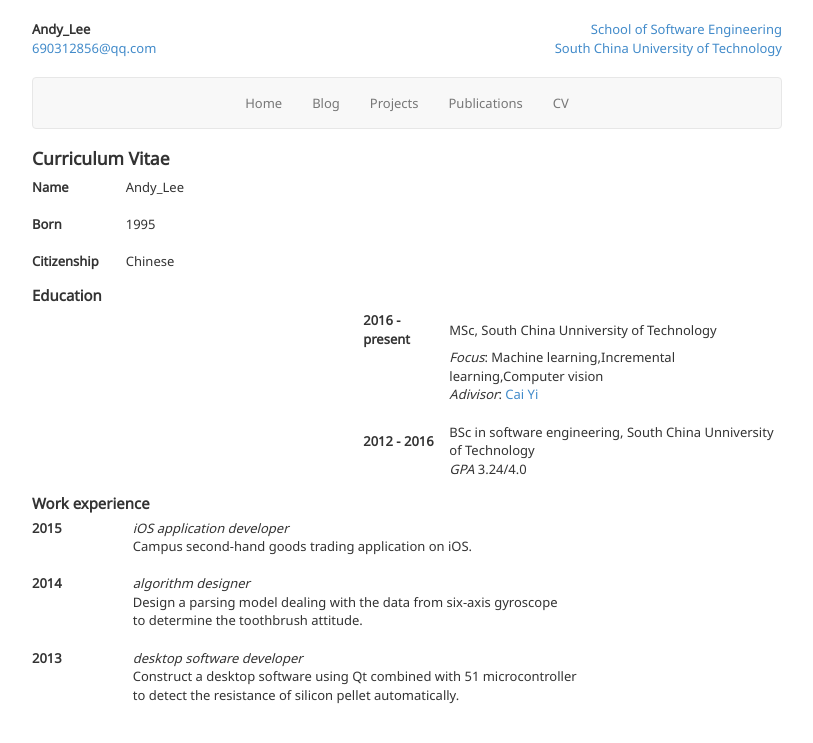
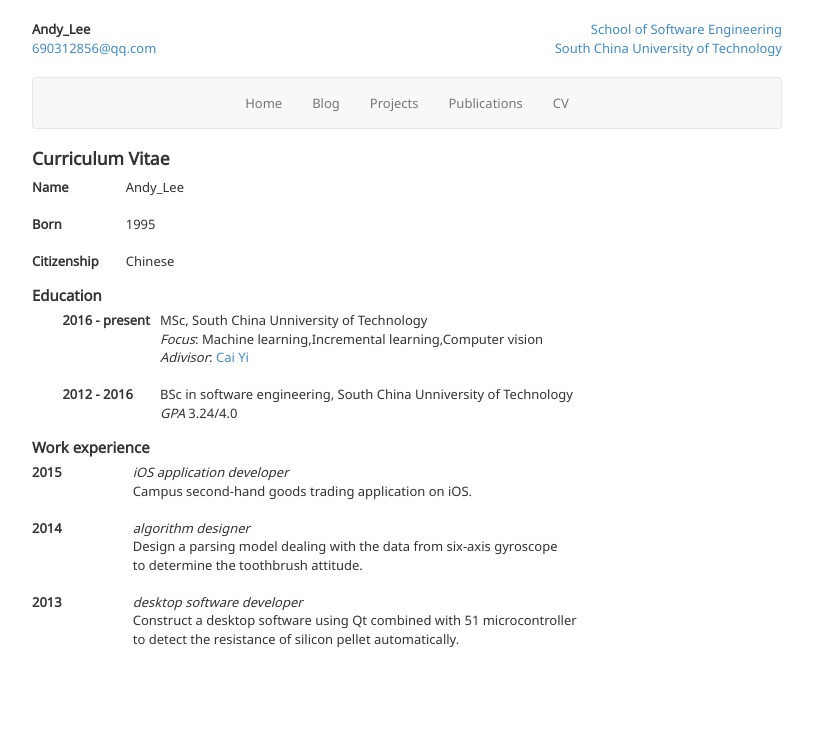
Before and after one commit to 690312856/690312856.github.io, a Jekyll site: the page built from cv.md, in a window 1280 px wide. Shown: the top 743 px of the page, without its empty margins (233-1046 px from the left). Built offline with Jekyll 4.4.1, drawn with Linux system fonts in a browser that asks for light colours; nearby versions of some CDN libraries; library files that are not in the unit come from our copies; Markdown is read by kramdown in place of the engine named in the settings.

```diff
--- a/cv.md
+++ b/cv.md
@@ -15,10 +15,10 @@ layout: default
 ## Education
 
 |---|---|---|
-| &nbsp;&nbsp;&nbsp;&nbsp;&nbsp;&nbsp;&nbsp;&nbsp;&nbsp;&nbsp;&nbsp;&nbsp;&nbsp;&nbsp;&nbsp;&nbsp;&nbsp;&nbsp;&nbsp;&nbsp;&nbsp;&nbsp;&nbsp;&nbsp;&nbsp;&nbsp;&nbsp;&nbsp;&nbsp;&nbsp;&nbsp;&nbsp;&nbsp;&nbsp;&nbsp;&nbsp;&nbsp;&nbsp;&nbsp;&nbsp;&nbsp;&nbsp;&nbsp;&nbsp;&nbsp;&nbsp;&nbsp;&nbsp;&nbsp;&nbsp;&nbsp;&nbsp;&nbsp;&nbsp;&nbsp;&nbsp;&nbsp;&nbsp;&nbsp;&nbsp;&nbsp;&nbsp;&nbsp;&nbsp;&nbsp;&nbsp;&nbsp;&nbsp;&nbsp;&nbsp;&nbsp;&nbsp;&nbsp;&nbsp;&nbsp;&nbsp;&nbsp;&nbsp;&nbsp;&nbsp;&nbsp;&nbsp;&nbsp;&nbsp;&nbsp;&nbsp;&nbsp;&nbsp;&nbsp;&nbsp;&nbsp;&nbsp;&nbsp;&nbsp;&nbsp;&nbsp;&nbsp;&nbsp; |**2016 - present**&nbsp;&nbsp;&nbsp; |MSc, South China Unniversity of Technology |
+| &nbsp;&nbsp;&nbsp;&nbsp;&nbsp;&nbsp;&nbsp;&nbsp;&nbsp; |**2016 - present**&nbsp;&nbsp;&nbsp; |MSc, South China Unniversity of Technology |
 | &nbsp;&nbsp;&nbsp;&nbsp;&nbsp;&nbsp;&nbsp;&nbsp;&nbsp; || *Focus*: Machine learning,Incremental learning,Computer vision |
 | &nbsp;&nbsp;&nbsp;&nbsp;&nbsp;&nbsp;&nbsp;&nbsp;&nbsp; || *Adivisor*: [Cai Yi](http://www2.scut.edu.cn/s/87/t/75/34/a2/info79010.htm)
-| &nbsp;&nbsp;&nbsp;&nbsp;&nbsp;&nbsp;&nbsp;&nbsp;&nbsp; |||
+| &nbsp;&nbsp;&nbsp;&nbsp;&nbsp;&nbsp;&nbsp;&nbsp;&nbsp; | &nbsp; ||
 | &nbsp;&nbsp;&nbsp;&nbsp;&nbsp;&nbsp;&nbsp;&nbsp;&nbsp; | **2012 - 2016** | BSc in software engineering, South China Unniversity of Technology |
 | &nbsp;&nbsp;&nbsp;&nbsp;&nbsp;&nbsp;&nbsp;&nbsp;&nbsp; || *GPA* 3.24/4.0 |
 
```
